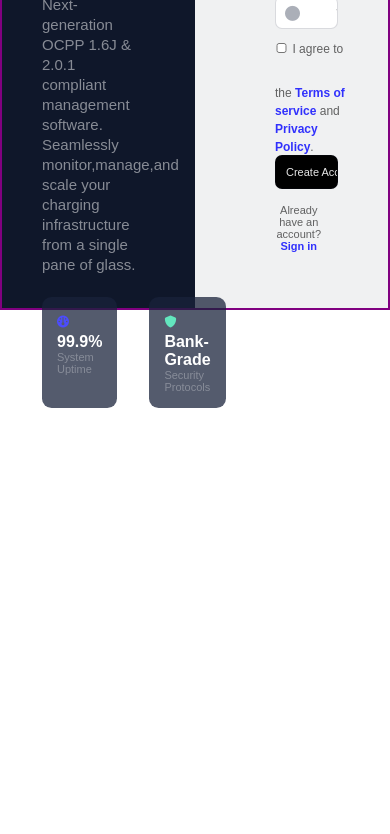
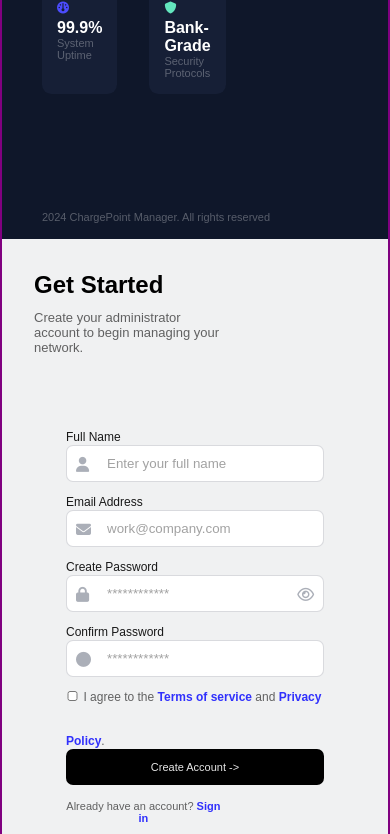
Before and after one commit to OGDANIEL08/YCTDIGITALWEBFRONTEND, a plain HTML site: page assignments/Formassignment/asgmntform.html in a window 390 px wide. Shown: the part 534-1368 px from the top of the page. Before the commit the page ends 1083 px from the top, so only its background shows below. Drawn offline with Linux system fonts and the light colour scheme.

Commit message:
form assignment: design-only

```diff
--- a/assignments/Formassignment/asgmntform.html
+++ b/assignments/Formassignment/asgmntform.html
@@ -33,32 +33,41 @@
     <h4 class="getstarted">Get Started</h4>
     <p class="signupcreatep">Create your administrator account to begin managing your network.</p>
     <form class="signup-form">
-      <div class="input-icon">
+
 
       <label for="name">Full Name</label> <br>
+      <div class="input-icon">
       <i class="fa-solid fa-user"></i>
       <input type="text" name="" id="name" placeholder="Enter your full name" class="inputz"><br>
+        </div>
 
       <label for="email">Email Address</label> <br>
+      <div class="input-icon">
       <i class="fa-solid fa-envelope"></i>
-      <input type="email" name="" id="email" placeholder="work@company.com" class="inputz"> <br>
+      <input type="email" name="" id="email" placeholder="work@company.com" class="inputz">
+      </div>
+
 
       <label for="password">Create Password</label> <br>
+      <div class="input-icon">
       <i class="fa-solid fa-lock"></i>
       <input type="password" name="" id="password" placeholder="************" class="inputz">
       <i class="fa-regular fa-eye"></i>
-      <br>
+      </div>
+
 
        <label for="confirm-password">Confirm Password</label> <br>
+       <div class="input-icon">
        <i class="fa-regular fa-circle fa-solid"></i>
-      <input type="password" name="" id="confirm-password" placeholder="************" class="inputz"> <br>
+       <input type="password" name="" id="confirm-password" placeholder="************" class="inputz">
 
+       </div>
       <input type="checkbox" class="check">
       <label for="terms" class="termsz">I agree to the <a href="#" class="links">Terms of service</a> and <a href="#" class="links">Privacy Policy</a>.</label> <br>
 
-      <input type="submit" value="Create Account ->" id="#" class="inputz create">
+      <input type="submit" value="Create Account ->" id="#" class="create input-icon">
       <p class="already">Already have an account? <a href="#" class="links">Sign in</a></p>
-      </div>
+
     </form>
   </div>
   </div>
--- a/assignments/Formassignment/styleform.css
+++ b/assignments/Formassignment/styleform.css
@@ -1,14 +1,3 @@
-.fa-charging-station {
-  background-color: rgba(0, 0, 255, 0.891);
-  padding: 8px;
-  border-radius: 5px;
-  font-size: 15px;
-  margin-right: 10px;
-}
-
-.fa-system {
-  font-size: 12px;
-}
 :root {
   --brand-primary: #0f172a;
   --brand-accent: #3b82f6;
@@ -21,17 +10,18 @@
   margin: 0;
   padding: 0;
   box-sizing: border-box;
+
 }
 
 body{
   font-family: "Plus Jakarta Sans", sans-serif ;
   width: 100%;
-  height: 100%;
+  min-height: 100vh;
 }
 
 .container {
   display: flex;
-  height: 100vh;
+  min-height: 100vh;
   border: 2px solid purple;
 }
 
@@ -45,6 +35,14 @@ body{
 .heading4 {
   font-size: 19px;
   margin-bottom: 6rem;
+}
+
+.fa-charging-station {
+  background-color: rgba(0, 0, 255, 0.891);
+  padding: 8px;
+  border-radius: 5px;
+  font-size: 15px;
+  margin-right: 10px;
 }
 
 .empower {
@@ -71,7 +69,8 @@ body{
   margin-bottom: 7.3rem;
 }
 
-.percent {
+.percent,
+.grade {
   background-color: rgba(25, 35, 59, 0.743);
   padding: 15px;
   width: 8.5rem;
@@ -79,12 +78,10 @@ body{
   border-radius: 0.6rem;
 }
 
-.grade {
-  background-color: rgba(25, 35, 59, 0.743);
-  padding: 15px;
-  width: 8.5rem;
-  border-radius: 0.6rem;
+.fa-system {
+  font-size: 12px;
 }
+
 
 .systempbold {
   margin-top: 3px;
@@ -116,7 +113,6 @@ body{
 .signup-form {
   width: 70%;
   margin-top: 2.5rem;
-  padding: 0;
 }
 
 label {
@@ -124,49 +120,45 @@ label {
   color: rgb(0, 0, 0,0.9);
 }
 
+.input-icon {
+  position: relative;
+  width: 80%;
+  margin-bottom: 10px;
+}
 .inputz {
-  padding: 0.5rem;
-  width: 80%;
-  border: none;
+  padding: 10px 40px;
+  width: 100%;
   border: 0.5px solid rgba(25, 35, 59, 0.163);
   border-radius: 7px;
-  margin-bottom: 10px;
   outline: none;
-  padding-left: 40px;
-
 }
 
-
-.input-icon {
-  position: relative;
-  width: 100%;
-}
-
-.input-icon .fa-solid {
+.input-icon i{
   position: absolute;
-  padding: 10px;
-  min-width: 40px;
+  top: 50%;
+  transform: translateY(-50%);
   font-size: 15px;
   color:rgba(25, 35, 59, 0.363) ;
 }
 
+.input-icon i:first-child {
+  left: 10px;
+}
+
 .fa-eye {
-  color:rgba(25, 35, 59, 0.363) ;
-  position: absolute;
-  right: 5.4rem;
-  padding: 10px;
-
-  font-size: 15px;
-
+  right: 10px;
+  cursor: pointer;
 }
 
 .inputz::placeholder {
-  position: relative;
   color: rgba(0, 0, 0, 0.37);
-  left: 20px;
-  width: 100%;
+}
 
+.termsz {
+    font-size: 12px;
+    color: rgb(0, 0, 0,0.6);
 }
+
 .check {
   margin-bottom: 30px;
   height: 10px;
@@ -177,14 +169,17 @@ label {
   background-color: black;
   color: rgb(255, 255, 255, 0.9);
   font-size: 11px;
-  padding: 10px;
+  padding: 12px 40px;
   margin-bottom: 15px;
+  cursor: pointer;
+  border: none;
+  border-radius: 7px;
 }
-.termsz {
 
-    font-size: 12px;
-    color: rgb(0, 0, 0,0.6);
+.create:hover{
+  background-color:#1e293b;
 }
+
 .already {
     font-size: 11px;
     color: rgb(0, 0, 0,0.6);
@@ -197,3 +192,23 @@ label {
   font-weight: bold;
   color: rgb(0, 0, 255,0.8);
 }
+
+@media (max-width:900px) {
+  .container {
+    flex-direction: column;
+  }
+  .about-box,
+  .signup-box {
+    width: 100%;
+  }
+  .signup-box {
+    padding: 2rem;
+  }
+  .signup-form {
+    padding: 2rem;
+    width: 100%;
+  }
+  .input-icon {
+    width: 100%;
+  }
+}
```
